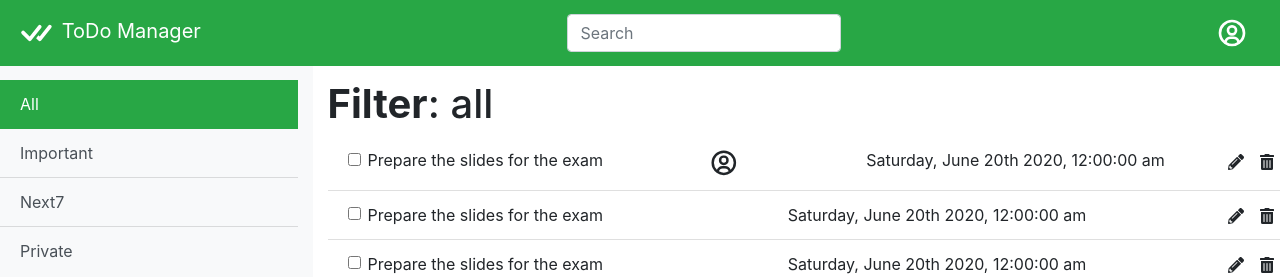
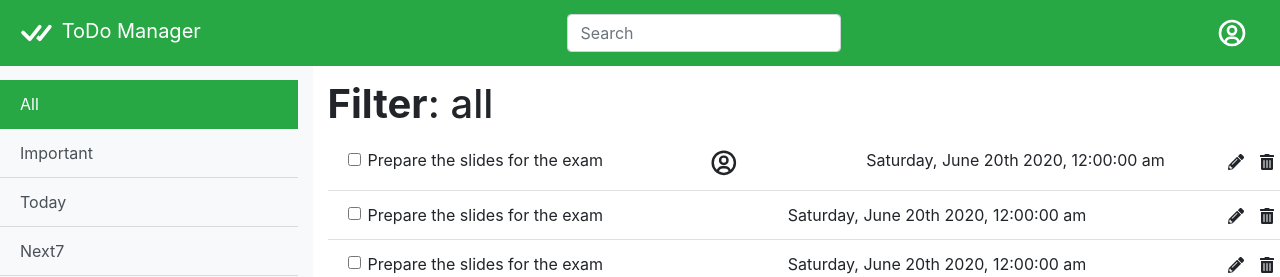
Before and after one commit to tndevelop/Website-TaskList, a React (Create React App) app in the folder biglab1/: page / in a window 1280 px wide. Shown: the top 277 px of the page. Built offline with nearby package versions, Linux system fonts and the light colour scheme.

Commit message:
fixed warnings and added "Today" filter
fixed warnings and added "Today" filter

```diff
--- a/biglab1/src/App.js
+++ b/biglab1/src/App.js
@@ -1,11 +1,8 @@
 import "bootstrap/dist/css/bootstrap.min.css";
-import { Col, Container, Row, Form, ListGroup } from "react-bootstrap";
-
+import { Col, Container, Row } from "react-bootstrap";
 import React from "react";
 import "./App.css";
 import "bootstrap/dist/css/bootstrap.min.css";
-
-import { BiUserCircle } from "react-icons/bi";
 import { ListGroupContainer } from "./components/MySide.js";
 import MyNavbar from "./components/MyNavbar";
 import MainContent from "./components/MainContent";
@@ -42,7 +39,7 @@ const taskList = [
   },
 ];
 
-const filterNames = ["All", "Important", "Next7", "Private"];
+const filterNames = ["All", "Important", "Today", "Next7", "Private"];
 function App() {
   return (
     <Container fluid="true">
--- a/biglab1/src/components/MainContent.js
+++ b/biglab1/src/components/MainContent.js
@@ -1,4 +1,4 @@
-import { Col, Row, Container, Form, ListGroup } from 'react-bootstrap';
+import { Col, Container } from 'react-bootstrap';
 import { AiFillPlusCircle } from "react-icons/ai";
 import TaskList from "./TaskList"
 
```
